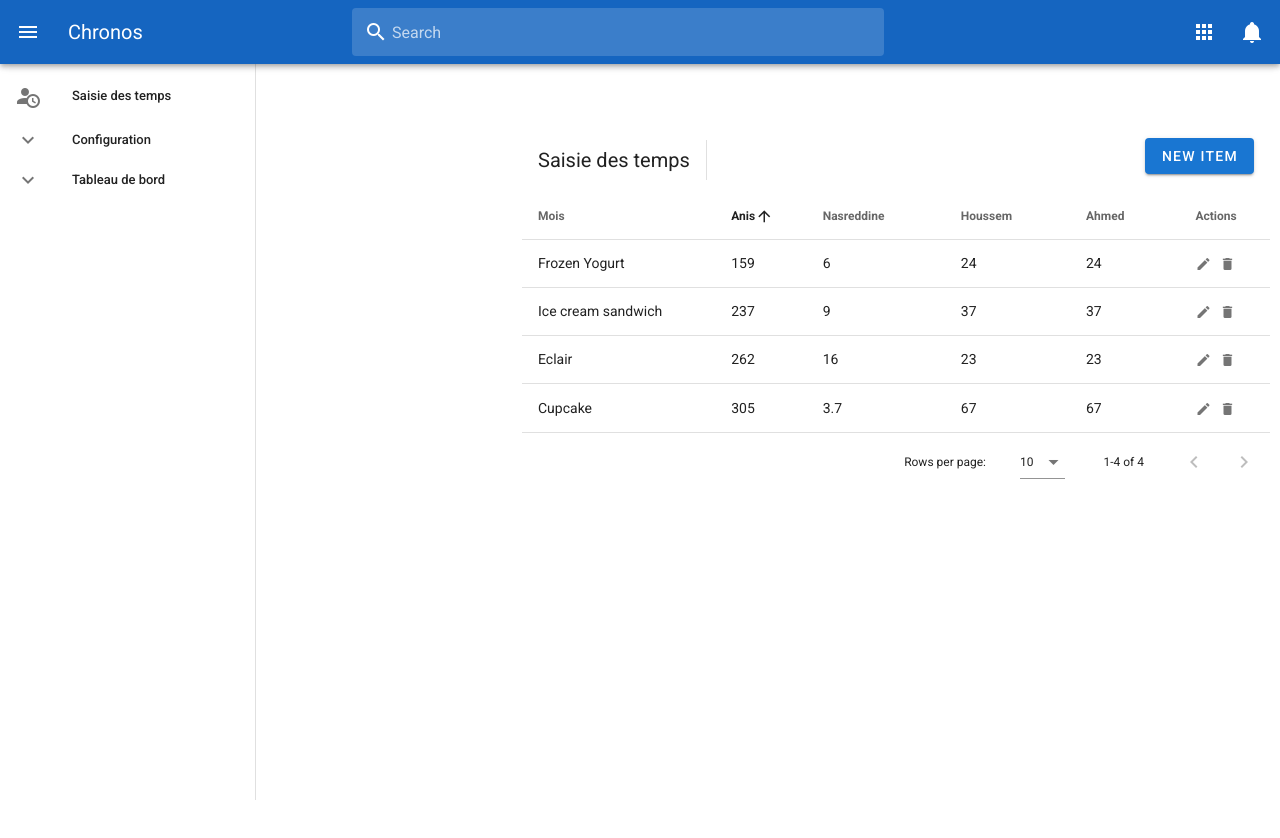
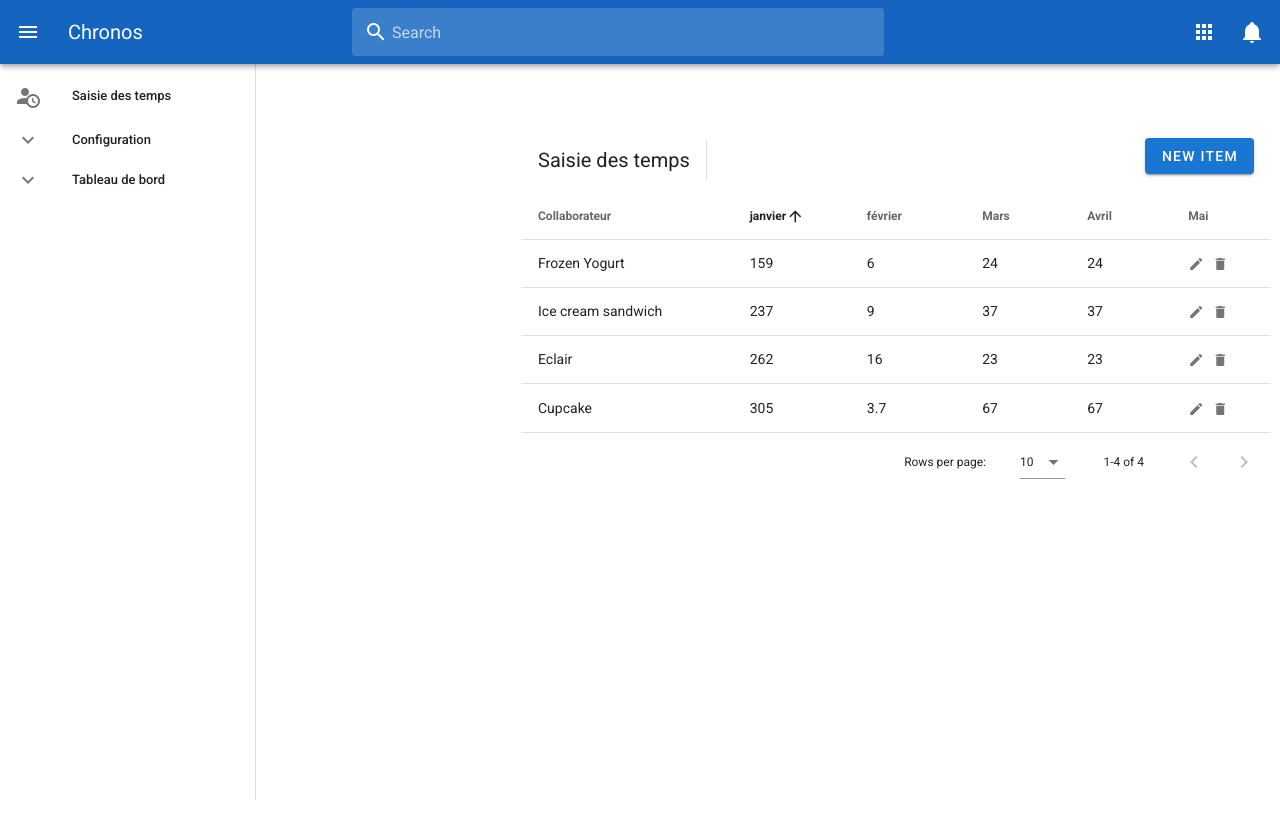
Before and after one commit to zilliw/budget-poc, a Vue app in the folder web-ui/: page /themenu in a window 1280 px wide. Shown: the top 838 px of the page. Built offline with nearby package versions, Linux system fonts and the light colour scheme.

Commit message:
update timesheet

```diff
--- a/web-ui/src/views/Timesheet.vue
+++ b/web-ui/src/views/Timesheet.vue
@@ -87,16 +87,16 @@
       dialog: false,
       headers: [
         {
-          text: 'Mois',
+          text: 'Collaborateur',
           align: 'start',
           sortable: false,
           value: 'name',
         },
-        { text: 'Anis', value: 'calories' },
-        { text: 'Nasreddine', value: 'fat' },
-        { text: 'Houssem', value: 'carbs' },
-        { text: 'Ahmed', value: 'carbs' },
-        { text: 'Actions', value: 'actions', sortable: false },
+        { text: 'janvier', value: 'calories' },
+        { text: 'février', value: 'fat' },
+        { text: 'Mars', value: 'carbs' },
+        { text: 'Avril', value: 'carbs' },
+        { text: 'Mai', value: 'actions', sortable: false },
       ],
       desserts: [],
       editedIndex: -1,
```
